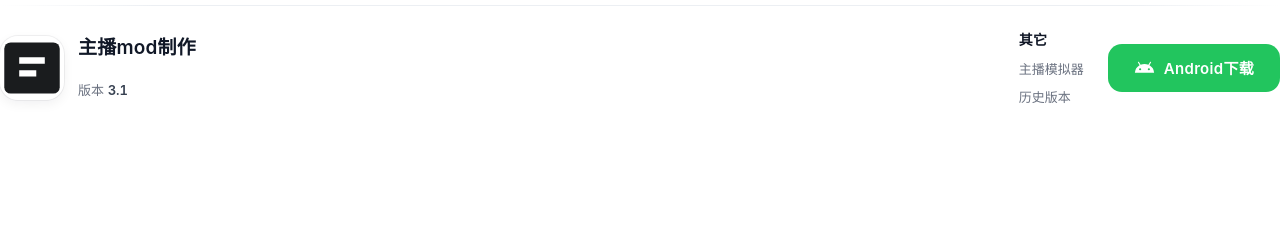
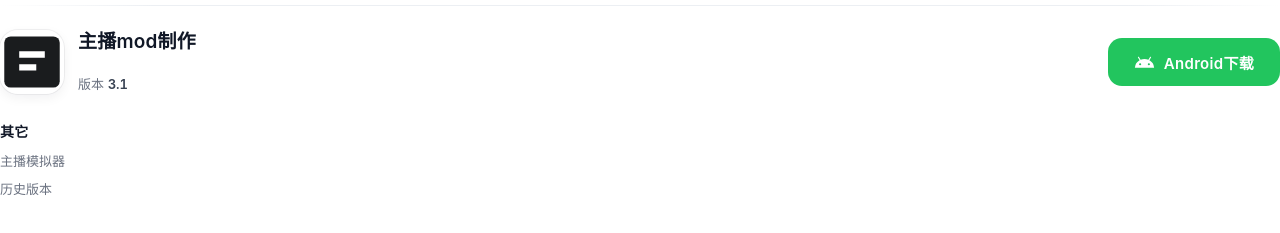
Before and after one commit to zbgame001/zbgame001.github.io, a plain HTML site: page mod.html in a window 1280 px wide. Shown: the part 51-284 px from the top of the page. Drawn offline with Linux system fonts and the light colour scheme; no server answers.

Commit message:
主播mod制作页：其它入口移到第三行，不再放在按钮左侧

```diff
--- a/mod.html
+++ b/mod.html
@@ -277,8 +277,8 @@
     /* 下载按钮缩小并移到图标/标题/版本这一行右侧 */
     .hero-stack{ display:flex; flex-wrap:wrap; align-items:center; column-gap:24px; }
     .hero-head{ order:0; flex:1 1 auto; }
-    .side-links{ order:1; flex:0 0 auto; margin-top:0; }
-    .download-btn{ order:2; flex:0 0 auto; width:auto; min-width:168px; height:48px; margin-top:0; padding:0 26px; font-size:15px; }
+    .download-btn{ order:1; flex:0 0 auto; width:auto; min-width:168px; height:48px; margin-top:0; padding:0 26px; font-size:15px; }
+    .side-links{ order:2; flex:0 0 100%; margin-top:28px; }
   }
 </style>
 </head>
```
